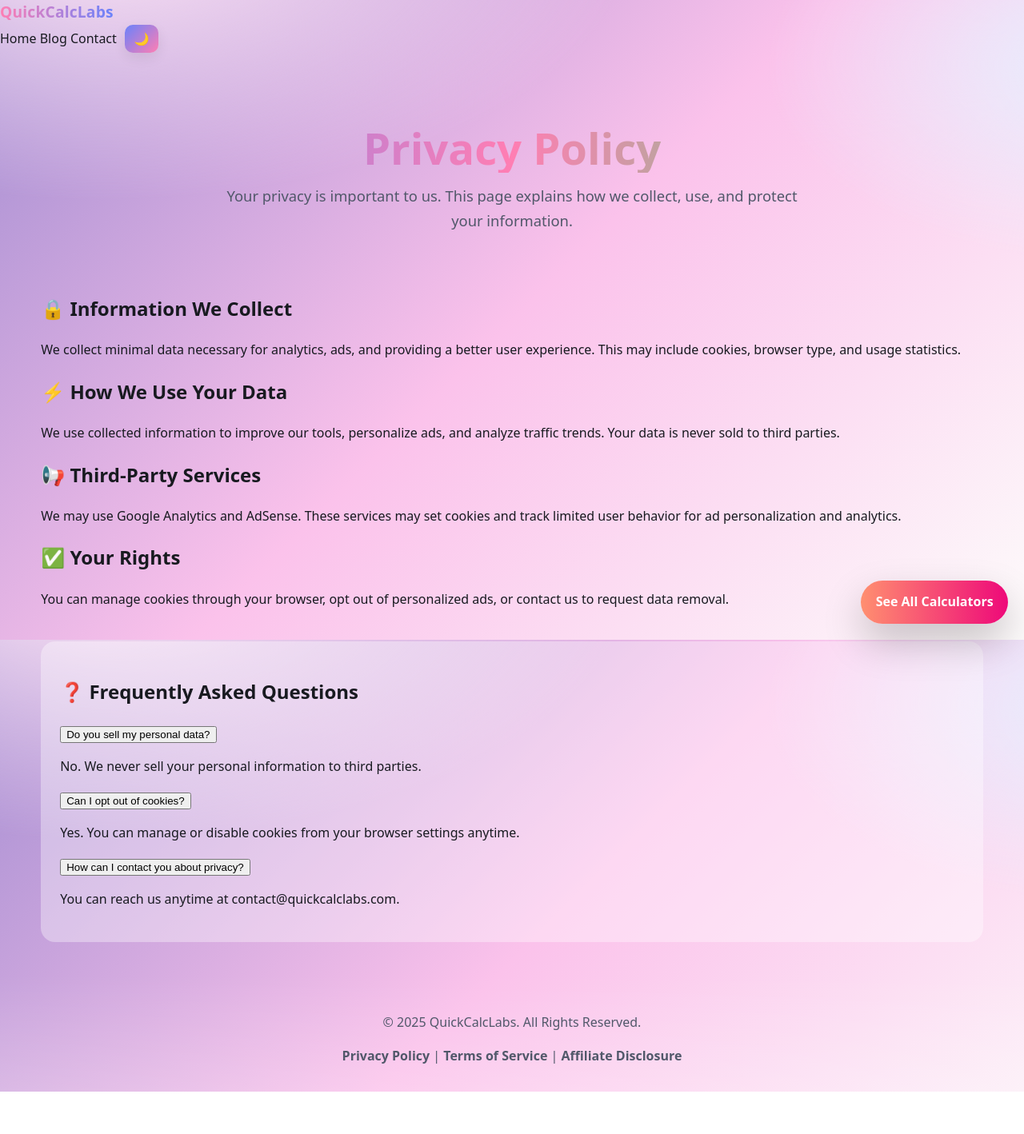
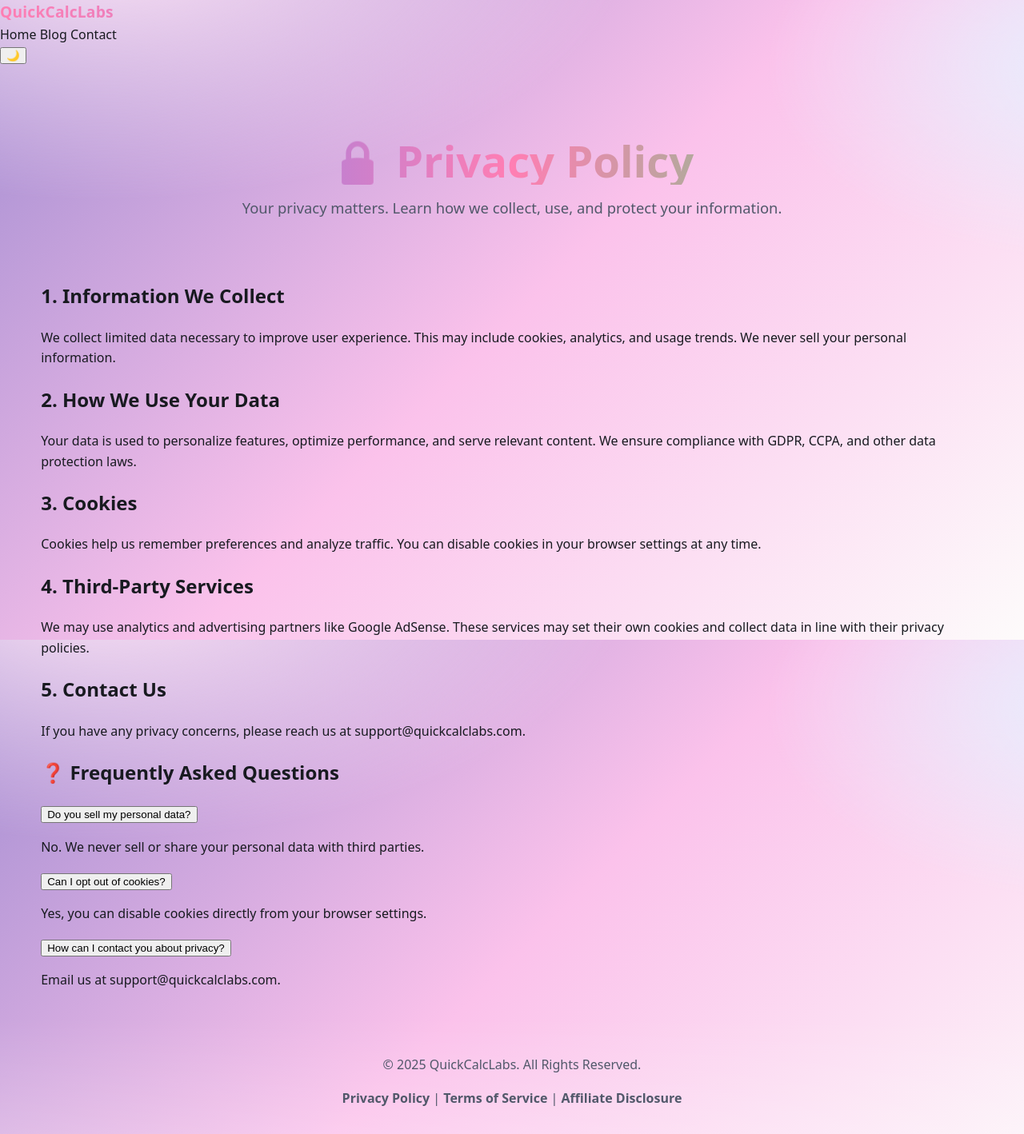
Before and after one commit to fofariak/quickcalclabs, a plain HTML site: page privacy-policy.html in a window 1280 px wide. Shown: the whole page at 80% size. Before the commit the page ends 1365 px from the top, so only its background shows below. Drawn offline with Linux system fonts and the light colour scheme.

Commit message:
Update privacy-policy.html

```diff
--- a/privacy-policy.html
+++ b/privacy-policy.html
@@ -4,66 +4,72 @@
   <meta charset="UTF-8">
   <meta name="viewport" content="width=device-width, initial-scale=1.0">
   <title>Privacy Policy | QuickCalcLabs</title>
-  <meta name="description" content="QuickCalcLabs privacy policy. Learn how we handle your data, cookies, and third-party services.">
   <link rel="stylesheet" href="css/style.css">
+  <script src="script.js" defer></script>
+  <meta name="description" content="QuickCalcLabs Privacy Policy – learn how we handle your data, cookies, and user privacy with transparency and care.">
 </head>
 <body>
   <!-- Header -->
-  <header class="site-header">
-    <a href="index.html" class="logo">QuickCalcLabs</a>
+  <header>
+    <div class="logo">QuickCalc<span>Labs</span></div>
     <nav>
       <a href="index.html">Home</a>
       <a href="blog.html">Blog</a>
       <a href="contact.html">Contact</a>
-      <button id="darkModeToggle">🌙</button>
     </nav>
+    <button id="dark-mode-toggle">🌙</button>
   </header>
 
-  <!-- Hero Section -->
+  <!-- Hero -->
   <section class="hero">
-    <h1>Privacy Policy</h1>
-    <p>Your privacy is important to us. This page explains how we collect, use, and protect your information.</p>
+    <h1>🔒 Privacy Policy</h1>
+    <p>Your privacy matters. Learn how we collect, use, and protect your information.</p>
   </section>
 
-  <!-- Content Section -->
-  <section class="container">
-    <div class="content-card">
-      <h2>🔒 Information We Collect</h2>
-      <p>We collect minimal data necessary for analytics, ads, and providing a better user experience. This may include cookies, browser type, and usage statistics.</p>
-    </div>
-    <div class="content-card">
-      <h2>⚡ How We Use Your Data</h2>
-      <p>We use collected information to improve our tools, personalize ads, and analyze traffic trends. Your data is never sold to third parties.</p>
-    </div>
-    <div class="content-card">
-      <h2>📢 Third-Party Services</h2>
-      <p>We may use Google Analytics and AdSense. These services may set cookies and track limited user behavior for ad personalization and analytics.</p>
-    </div>
-    <div class="content-card">
-      <h2>✅ Your Rights</h2>
-      <p>You can manage cookies through your browser, opt out of personalized ads, or contact us to request data removal.</p>
-    </div>
-  </section>
+  <!-- Main Content -->
+  <main class="content">
+    <section>
+      <h2>1. Information We Collect</h2>
+      <p>We collect limited data necessary to improve user experience. This may include cookies, analytics, and usage trends. We never sell your personal information.</p>
+    </section>
 
-  <!-- FAQs Section -->
-  <section class="container faq-section">
+    <section>
+      <h2>2. How We Use Your Data</h2>
+      <p>Your data is used to personalize features, optimize performance, and serve relevant content. We ensure compliance with GDPR, CCPA, and other data protection laws.</p>
+    </section>
+
+    <section>
+      <h2>3. Cookies</h2>
+      <p>Cookies help us remember preferences and analyze traffic. You can disable cookies in your browser settings at any time.</p>
+    </section>
+
+    <section>
+      <h2>4. Third-Party Services</h2>
+      <p>We may use analytics and advertising partners like Google AdSense. These services may set their own cookies and collect data in line with their privacy policies.</p>
+    </section>
+
+    <section>
+      <h2>5. Contact Us</h2>
+      <p>If you have any privacy concerns, please reach us at <a href="mailto:support@quickcalclabs.com">support@quickcalclabs.com</a>.</p>
+    </section>
+  </main>
+
+  <!-- FAQ (modern clickable accordion style) -->
+  <section class="faq">
     <h2>❓ Frequently Asked Questions</h2>
     <div class="faq-item">
       <button class="faq-question">Do you sell my personal data?</button>
-      <div class="faq-answer"><p>No. We never sell your personal information to third parties.</p></div>
+      <div class="faq-answer"><p>No. We never sell or share your personal data with third parties.</p></div>
     </div>
     <div class="faq-item">
       <button class="faq-question">Can I opt out of cookies?</button>
-      <div class="faq-answer"><p>Yes. You can manage or disable cookies from your browser settings anytime.</p></div>
+      <div class="faq-answer"><p>Yes, you can disable cookies directly from your browser settings.</p></div>
     </div>
     <div class="faq-item">
       <button class="faq-question">How can I contact you about privacy?</button>
-      <div class="faq-answer"><p>You can reach us anytime at contact@quickcalclabs.com.</p></div>
+      <div class="faq-answer"><p>Email us at <a href="mailto:support@quickcalclabs.com">support@quickcalclabs.com</a>.</p></div>
     </div>
   </section>
-
-  <!-- Floating CTA -->
-  <a href="index.html#calculators" class="floating-cta">See All Calculators</a>
 
   <!-- Footer -->
   <footer>
@@ -73,24 +79,7 @@
     <a href="affiliate-disclosure.html">Affiliate Disclosure</a>
   </footer>
 
-  <!-- FAQ Accordion Script -->
-  <script>
-    document.querySelectorAll(".faq-question").forEach(btn => {
-      btn.addEventListener("click", () => {
-        btn.classList.toggle("active");
-        const answer = btn.nextElementSibling;
-        answer.style.display = answer.style.display === "block" ? "none" : "block";
-      });
-    });
-
-    // Dark mode toggle
-    const toggle = document.getElementById("darkModeToggle");
-    toggle.addEventListener("click", () => {
-      document.body.classList.toggle("dark-mode");
-    });
-  </script>
-
-  <!-- JSON-LD FAQ Schema -->
+  <!-- FAQ JSON-LD Schema -->
   <script type="application/ld+json">
   {
     "@context": "https://schema.org",
@@ -101,7 +90,7 @@
         "name": "Do you sell my personal data?",
         "acceptedAnswer": {
           "@type": "Answer",
-          "text": "No. We never sell your personal information to third parties."
+          "text": "No. We never sell or share your personal data with third parties."
         }
       },
       {
@@ -109,7 +98,7 @@
         "name": "Can I opt out of cookies?",
         "acceptedAnswer": {
           "@type": "Answer",
-          "text": "Yes. You can manage or disable cookies from your browser settings anytime."
+          "text": "Yes, you can disable cookies directly from your browser settings."
         }
       },
       {
@@ -117,7 +106,7 @@
         "name": "How can I contact you about privacy?",
         "acceptedAnswer": {
           "@type": "Answer",
-          "text": "You can reach us anytime at contact@quickcalclabs.com."
+          "text": "Email us at support@quickcalclabs.com."
         }
       }
     ]
```
